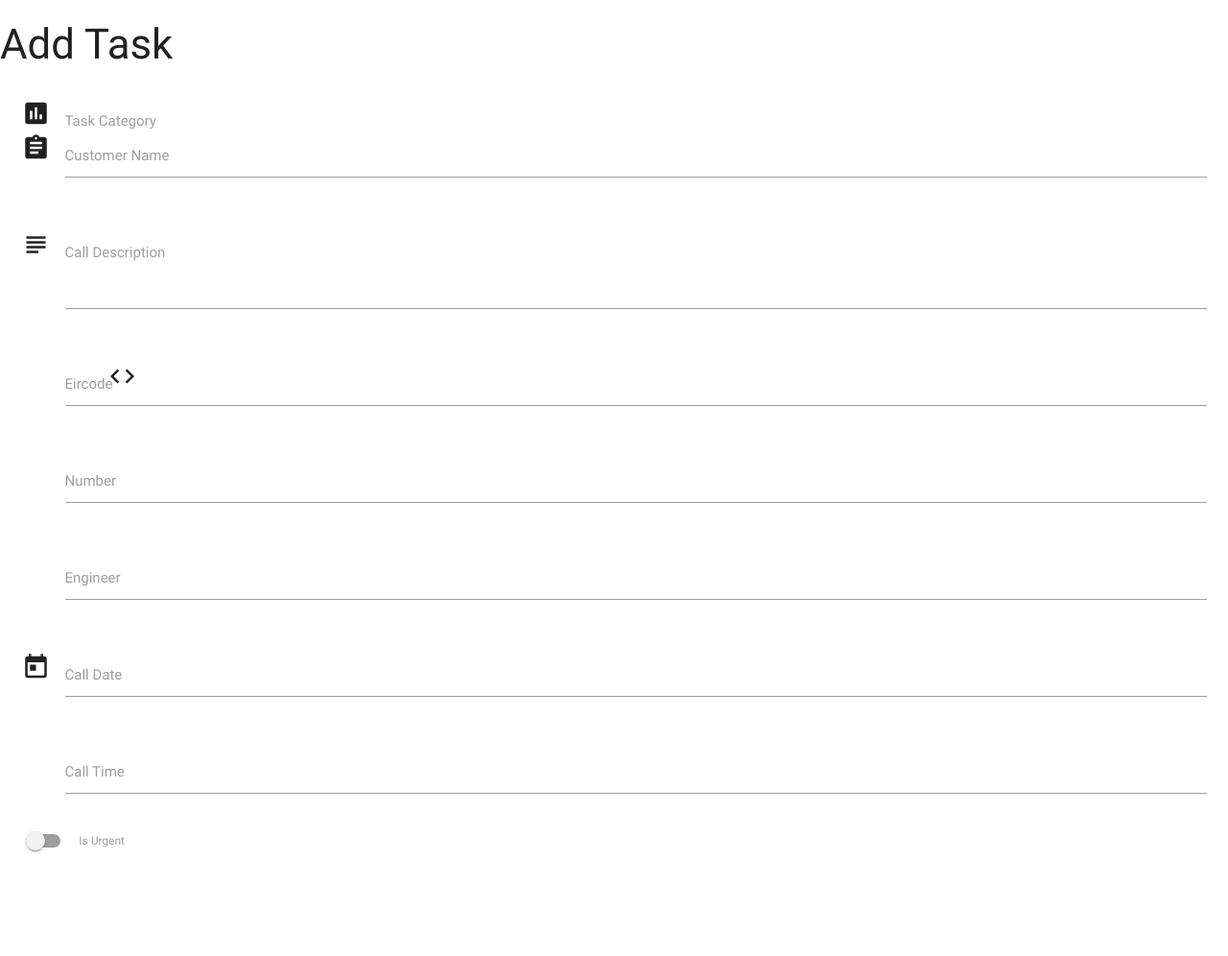
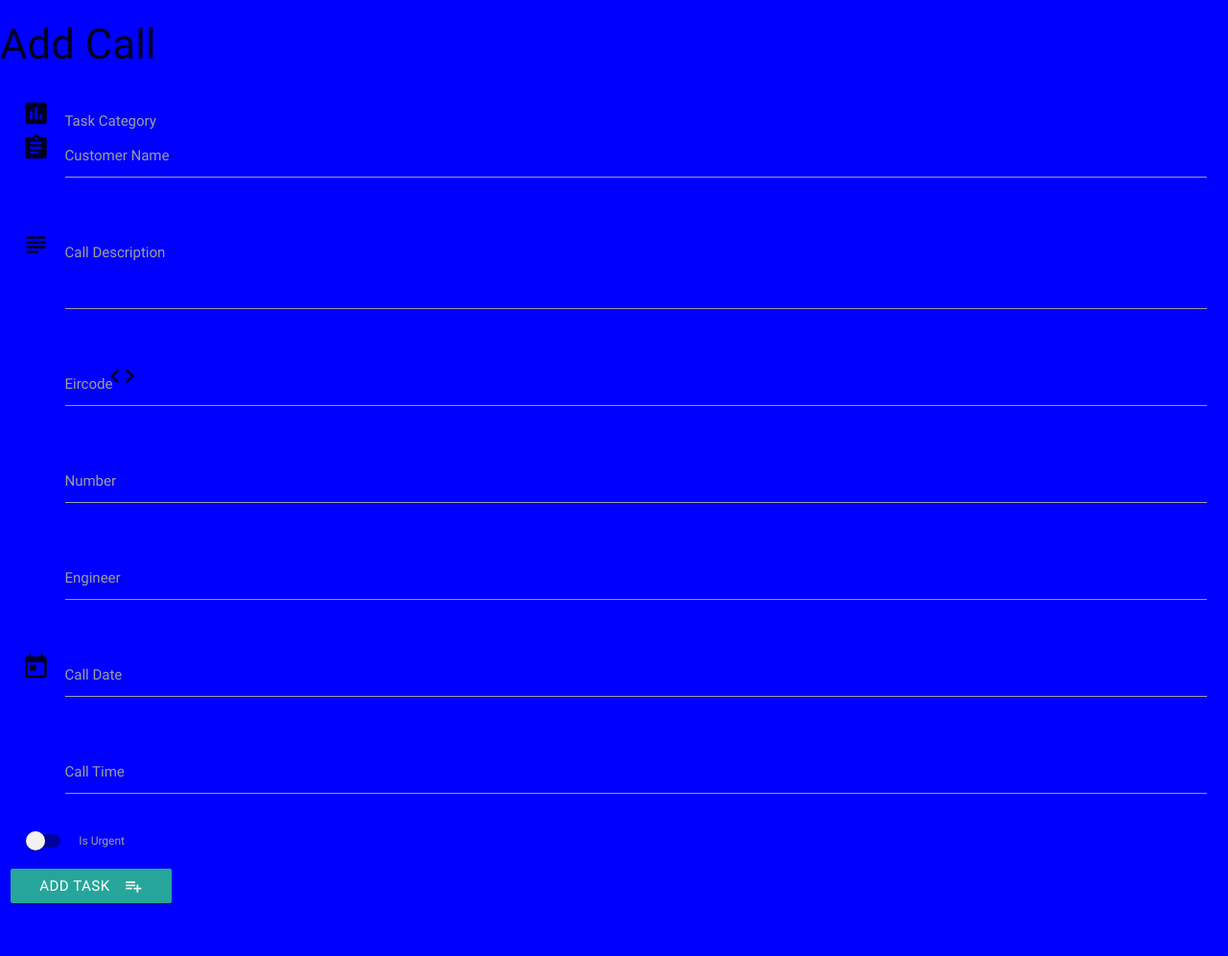
Before and after one commit to S-Perring/Cremur, a Flask app: template templates/addtask.html in a window 1280 px wide. Shown: the whole page at 96% size. Before the commit the page ends 889 px from the top, so only its background shows below. Run offline with Flask 2, Linux system fonts and the light colour scheme; the template is opened without the code that fills it, so the values that code supplies are empty; some libraries are stand-ins or nearby versions.

Commit message:
css file added

```diff
--- a/app.py
+++ b/app.py
@@ -9,14 +9,27 @@ app.config["MONGO_URI"] = 'mongodb+srv://Cremur:cremur@cluster0-odwyr.mongodb.ne
 
 mongo = PyMongo(app)
 
-
 @app.route('/')
 @app.route('/get_tasks')
 def get_tasks():
-    return render_template("tasks.html", tasks=mongo.db.tasks.find())
+    return render_template("tasks.html",
+                           tasks=mongo.db.tasks.find())
+
+
+@app.route('/add_task')
+def add_task():
+    return render_template('addtask.html',
+                           categories=mongo.db.categories.find())
+
+
+@app.route('/insert_task', methods=['POST'])
+def insert_task():
+    tasks = mongo.db.tasks
+    tasks.insert_one(request.form.to_dict())
+    return redirect(url_for('get_tasks'))
 
 
 if __name__ == '__main__':
     app.run(host=os.environ.get('IP'),
-            port=(os.environ.get('PORT')),
+            port=int(os.environ.get('PORT')),
             debug=True)
--- /dev/null
+++ b/static/style.css
@@ -0,0 +1,3 @@
+body {
+    background-color: blue;
+}
--- a/templates/addtask.html
+++ b/templates/addtask.html
@@ -1,5 +1,5 @@
 {% extends 'base.html' %} {% block content %}
-<h3>Add Task</h3>
+<h3>Add Call</h3>
 <div class="row">
     <form action="" method="POST" class="col s12">
         <div class="row">
@@ -50,7 +50,7 @@
             </div>
         </div>
         <div class="row">
-            <div class="input-field col s12">
+            <div id="matfix" class="input-field col s12">
                 <i class="material-icons prefix">today</i>
                 <input id="call_date" name="call_date" type="text" class="datepicker">
                 <label for="icon_prefix">Call Date</label>
@@ -72,6 +72,11 @@
                 </label>
             </div>
         </div>
+                <div class="row">
+            <button class="btn waves-effect waves-light" type="submit" name="action">Add Task
+                <i class="material-icons right">playlist_add</i>
+             </button>
+        </div>
     </form>
 </div>
 
--- a/templates/base.html
+++ b/templates/base.html
@@ -3,7 +3,7 @@
 
 <link href="https://fonts.googleapis.com/icon?family=Material+Icons" rel="stylesheet">
 <link rel="stylesheet"  href="https://cdnjs.cloudflare.com/ajax/libs/materialize/0.100.2/css/materialize.min.css">
-
+<link rel="stylesheet" href="{{url_for('static', filename='css/style.css')}}" type="text/css"/>
 </head>
 <body>
 {% block content %}
@@ -13,6 +13,9 @@
     <script src="https://cdnjs.cloudflare.com/ajax/libs/jquery/3.2.1/jquery.min.js"></script>
     <script src="https://cdnjs.cloudflare.com/ajax/libs/materialize/0.100.2/js/materialize.min.js"></script>
     <script type="text/javascript">
+    document.getElementById("matfix").addEventListener("click", function(e) {
+	e.stopPropagation();
+});
         $(document).ready(function() {
             $('.collapsible').collapsible();
             $('select').material_select();
@@ -26,5 +29,5 @@
             close: 'Ok',
             closeOnSelect: false // Close upon selecting a date,
         });
-</body
+</body>
 </html>
```
